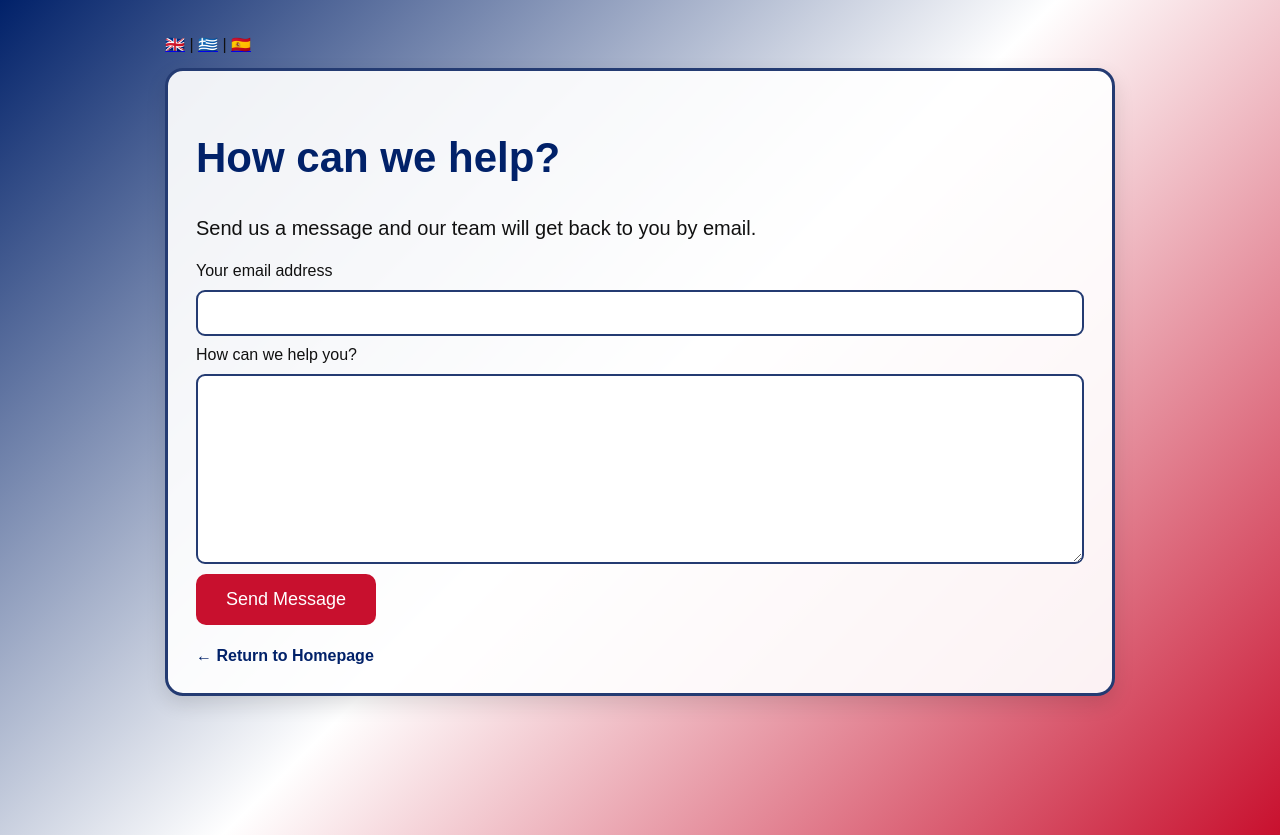
After one commit to EnglishwithMike/english-teacher-website, a Flask app: page /customer-support in a window 1280 px wide. The commit adds this page. Run offline with Flask 3, Linux system fonts and the light colour scheme.

Commit message:
Add customer support and dashboard navigation

```diff
--- a/app.py
+++ b/app.py
@@ -2547,6 +2547,219 @@ def teacher_qualification_content():
         return "Qualification file not found.", 404
 
 
+SUPPORT_TRANSLATIONS = {
+    "en": {
+        "page_title": "Customer Support",
+        "heading": "How can we help?",
+        "intro": "Send us a message and our team will get back to you by email.",
+        "email": "Your email address",
+        "message": "How can we help you?",
+        "send": "Send Message",
+        "home": "Return to Homepage",
+        "success": "Thank you. Your message has been sent to our team.",
+        "error": "Please enter a valid email address and a message.",
+    },
+    "es": {
+        "page_title": "Atención al cliente",
+        "heading": "¿Cómo podemos ayudarte?",
+        "intro": "Envíanos un mensaje y nuestro equipo te responderá por correo electrónico.",
+        "email": "Tu correo electrónico",
+        "message": "¿Cómo podemos ayudarte?",
+        "send": "Enviar mensaje",
+        "home": "Volver a la página principal",
+        "success": "Gracias. Tu mensaje ha sido enviado a nuestro equipo.",
+        "error": "Introduce un correo electrónico válido y un mensaje.",
+    },
+    "el": {
+        "page_title": "Υποστήριξη πελατών",
+        "heading": "Πώς μπορούμε να βοηθήσουμε;",
+        "intro": "Στείλε μας ένα μήνυμα και η ομάδα μας θα σου απαντήσει μέσω email.",
+        "email": "Η διεύθυνση email σου",
+        "message": "Πώς μπορούμε να σε βοηθήσουμε;",
+        "send": "Αποστολή μηνύματος",
+        "home": "Επιστροφή στην αρχική σελίδα",
+        "success": "Ευχαριστούμε. Το μήνυμά σου στάλθηκε στην ομάδα μας.",
+        "error": "Συμπλήρωσε ένα έγκυρο email και ένα μήνυμα.",
+    },
+}
+
+
+def ensure_customer_support_table():
+    conn = sqlite3.connect("customer_support.db")
+    cursor = conn.cursor()
+    cursor.execute("""
+        CREATE TABLE IF NOT EXISTS customer_messages (
+            id INTEGER PRIMARY KEY AUTOINCREMENT,
+            email TEXT NOT NULL,
+            message TEXT NOT NULL,
+            admin_reply TEXT,
+            status TEXT NOT NULL DEFAULT 'unread',
+            created_at TIMESTAMP DEFAULT CURRENT_TIMESTAMP,
+            replied_at TIMESTAMP
+        )
+    """)
+    conn.commit()
+    conn.close()
+
+
+@app.route("/customer-support", methods=["GET", "POST"])
+def customer_support():
+    lang = request.values.get("lang", "en")
+    if lang not in SUPPORT_TRANSLATIONS:
+        lang = "en"
+
+    support_t = SUPPORT_TRANSLATIONS[lang]
+    error = None
+    success_message = None
+    submitted_email = ""
+    submitted_message = ""
+
+    if request.method == "POST":
+        submitted_email = request.form.get("email", "").strip().lower()
+        submitted_message = request.form.get("message", "").strip()
+
+        email_is_valid = (
+            "@" in submitted_email
+            and "." in submitted_email.rsplit("@", 1)[-1]
+            and len(submitted_email) <= 254
+        )
+
+        if not email_is_valid or not submitted_message:
+            error = support_t["error"]
+        elif len(submitted_message) > 5000:
+            error = support_t["error"]
+        else:
+            ensure_customer_support_table()
+            conn = sqlite3.connect("customer_support.db")
+            cursor = conn.cursor()
+            cursor.execute("""
+                INSERT INTO customer_messages (email, message)
+                VALUES (?, ?)
+            """, (submitted_email, submitted_message))
+            conn.commit()
+            conn.close()
+
+            try:
+                if OWNER_EMAIL:
+                    send_email(
+                        OWNER_EMAIL,
+                        "New LearningXY Customer Support Message",
+                        f"""A new customer support message was received.
+
+Customer email: {submitted_email}
+
+Message:
+{submitted_message}
+
+Sign in to the LearningXY admin dashboard to reply.
+"""
+                    )
+            except Exception:
+                pass
+
+            success_message = support_t["success"]
+            submitted_email = ""
+            submitted_message = ""
+
+    return render_template(
+        "customer_support.html",
+        lang=lang,
+        support_t=support_t,
+        error=error,
+        success_message=success_message,
+        submitted_email=submitted_email,
+        submitted_message=submitted_message,
+    )
+
+
+@app.route("/admin/customer-messages")
+@admin_required
+def admin_customer_messages():
+    ensure_customer_support_table()
+
+    if "admin_csrf_token" not in session:
+        session["admin_csrf_token"] = uuid.uuid4().hex
+
+    conn = sqlite3.connect("customer_support.db")
+    conn.row_factory = sqlite3.Row
+    cursor = conn.cursor()
+    messages = cursor.execute("""
+        SELECT id, email, message, admin_reply, status,
+               created_at, replied_at
+        FROM customer_messages
+        ORDER BY created_at DESC, id DESC
+    """).fetchall()
+    conn.close()
+
+    return render_template(
+        "admin_customer_messages.html",
+        messages=messages,
+        csrf_token=session["admin_csrf_token"],
+        result=request.args.get("result"),
+    )
+
+
+@app.route("/admin/customer-messages/<int:message_id>/reply", methods=["POST"])
+@admin_required
+def admin_reply_customer_message(message_id):
+    submitted_token = request.form.get("csrf_token", "")
+    saved_token = session.get("admin_csrf_token", "")
+
+    if not saved_token or submitted_token != saved_token:
+        return "Invalid security token.", 403
+
+    reply_text = request.form.get("reply", "").strip()
+    if not reply_text or len(reply_text) > 5000:
+        return redirect("/admin/customer-messages?result=invalid")
+
+    ensure_customer_support_table()
+    conn = sqlite3.connect("customer_support.db")
+    conn.row_factory = sqlite3.Row
+    cursor = conn.cursor()
+    customer_message = cursor.execute("""
+        SELECT id, email, message
+        FROM customer_messages
+        WHERE id = ?
+    """, (message_id,)).fetchone()
+
+    if not customer_message:
+        conn.close()
+        return "Customer message not found.", 404
+
+    email_sent = False
+    try:
+        email_sent = bool(send_email(
+            customer_message["email"],
+            "Reply from LearningXY Customer Support",
+            f"""Hello,
+
+Thank you for contacting LearningXY.
+
+{reply_text}
+
+Kind regards,
+LearningXY Customer Support
+"""
+        ))
+    except Exception:
+        email_sent = False
+
+    if not email_sent:
+        conn.close()
+        return redirect("/admin/customer-messages?result=email-failed")
+
+    cursor.execute("""
+        UPDATE customer_messages
+        SET admin_reply = ?, status = 'replied',
+            replied_at = CURRENT_TIMESTAMP
+        WHERE id = ?
+    """, (reply_text, message_id))
+    conn.commit()
+    conn.close()
+
+    return redirect("/admin/customer-messages?result=replied")
+
+
 @app.route("/success-preview")
 def success_preview():
     return render_template(
--- a/static/style.css
+++ b/static/style.css
@@ -1920,3 +1920,210 @@ button:hover {
     white-space: pre-line;
     line-height: 1.6;
 }
+
+
+.homepage-teacher-login {
+    position: absolute;
+    top: 24px;
+    left: 24px;
+    z-index: 100;
+    display: inline-flex;
+    align-items: center;
+    gap: 9px;
+    padding: 12px 18px;
+    background: white;
+    color: #243b72;
+    border: 3px solid #243b72;
+    border-radius: 12px;
+    text-decoration: none;
+    font-weight: 700;
+    box-shadow: 0 5px 14px rgba(0, 0, 0, 0.18);
+}
+
+.homepage-teacher-login:hover {
+    background: #f2f5ff;
+    color: #c8102e;
+    border-color: #c8102e;
+}
+
+@media (max-width: 700px) {
+    .homepage-teacher-login {
+        top: 15px;
+        left: 15px;
+        padding: 10px 13px;
+        font-size: 14px;
+    }
+}
+
+
+.teacher-dashboard-actions {
+    display: flex;
+    align-items: center;
+    gap: 12px;
+}
+
+.teacher-homepage-button {
+    display: inline-flex;
+    align-items: center;
+    justify-content: center;
+    padding: 11px 17px;
+    background: white !important;
+    color: #243b72 !important;
+    border: 3px solid #243b72;
+    border-radius: 10px;
+    text-decoration: none;
+    font-weight: 700;
+    box-sizing: border-box;
+}
+
+.teacher-homepage-button:hover {
+    background: #f2f5ff !important;
+}
+
+.teacher-logout-button {
+    display: inline-flex;
+    align-items: center;
+    justify-content: center;
+}
+
+@media (max-width: 650px) {
+    .teacher-dashboard-actions {
+        flex-wrap: wrap;
+        justify-content: flex-end;
+    }
+}
+
+
+/* Customer support feature */
+.homepage-customer-support {
+    position: fixed;
+    left: 22px;
+    bottom: 22px;
+    z-index: 120;
+    display: inline-flex;
+    align-items: center;
+    justify-content: center;
+    padding: 12px 18px;
+    background: #fff;
+    color: #243b72;
+    border: 3px solid #243b72;
+    border-radius: 12px;
+    box-shadow: 0 5px 14px rgba(0, 0, 0, .18);
+    text-decoration: none;
+    font-weight: 700;
+}
+
+.homepage-customer-support:hover {
+    background: #f0f4ff;
+}
+
+.customer-support-page,
+.admin-messages-page {
+    width: min(950px, calc(100% - 30px));
+    margin: 35px auto;
+}
+
+.support-language-switcher {
+    margin-bottom: 14px;
+}
+
+.customer-support-panel,
+.customer-message-card,
+.customer-message-empty {
+    background: rgba(255, 255, 255, .92);
+    border: 3px solid #243b72;
+    border-radius: 18px;
+    padding: 28px;
+    box-sizing: border-box;
+    box-shadow: 0 8px 20px rgba(0, 0, 0, .12);
+}
+
+.customer-support-form,
+.admin-reply-form {
+    display: flex;
+    flex-direction: column;
+    gap: 10px;
+    margin: 22px 0;
+}
+
+.customer-support-form input,
+.customer-support-form textarea,
+.admin-reply-form textarea {
+    width: 100%;
+    padding: 12px;
+    border: 2px solid #243b72;
+    border-radius: 9px;
+    box-sizing: border-box;
+    font: inherit;
+}
+
+.customer-support-form button,
+.admin-reply-form button {
+    align-self: flex-start;
+}
+
+.admin-customer-messages-button {
+    display: inline-flex;
+    align-items: center;
+    justify-content: center;
+    padding: 12px 18px;
+    background: #fff;
+    color: #243b72;
+    border: 3px solid #243b72;
+    border-radius: 10px;
+    text-decoration: none;
+    font-weight: 700;
+}
+
+.customer-message-list {
+    display: grid;
+    gap: 22px;
+    margin-top: 25px;
+}
+
+.customer-message-heading {
+    display: flex;
+    justify-content: space-between;
+    align-items: flex-start;
+    gap: 15px;
+}
+
+.customer-message-heading h2,
+.customer-message-heading p {
+    margin-top: 0;
+}
+
+.support-status {
+    padding: 7px 12px;
+    border-radius: 999px;
+    background: #e8ecf8;
+    color: #243b72;
+    font-weight: 700;
+}
+
+.customer-message-text,
+.previous-support-reply {
+    margin: 16px 0;
+    padding: 16px;
+    border-radius: 10px;
+    background: #f4f6fb;
+    white-space: pre-wrap;
+    overflow-wrap: anywhere;
+}
+
+.previous-support-reply {
+    border-left: 5px solid #1e7e34;
+}
+
+@media (max-width: 760px) {
+    .homepage-customer-support {
+        left: 12px;
+        bottom: 12px;
+        padding: 10px 13px;
+        font-size: 14px;
+    }
+
+    .customer-message-heading {
+        flex-direction: column;
+    }
+}
--- a/templates/admin_dashboard.html
+++ b/templates/admin_dashboard.html
@@ -42,6 +42,11 @@
                     </form>
                 {% endif %}
             </div>
+
+            <a class="admin-customer-messages-button"
+               href="/admin/customer-messages">
+                Customer Messages
+            </a>
 
             <a class="admin-logout-button" href="/admin/logout">
                 Log Out
--- /dev/null
+++ b/templates/customer_support.html
@@ -0,0 +1,49 @@
+<!DOCTYPE html>
+<html lang="{{ lang }}">
+<head>
+    <title>{{ support_t.page_title }} | LearningXY</title>
+    <meta name="viewport" content="width=device-width, initial-scale=1.0">
+    <link rel="icon" type="image/svg+xml" href="/static/favicon.svg">
+    <link rel="stylesheet" href="/static/style.css">
+</head>
+<body>
+<main class="customer-support-page">
+    <div class="support-language-switcher">
+        <a href="/customer-support?lang=en">🇬🇧</a> |
+        <a href="/customer-support?lang=el">🇬🇷</a> |
+        <a href="/customer-support?lang=es">🇪🇸</a>
+    </div>
+
+    <section class="customer-support-panel">
+        <h1>{{ support_t.heading }}</h1>
+        <p>{{ support_t.intro }}</p>
+
+        {% if error %}
+            <div class="application-error">{{ error }}</div>
+        {% endif %}
+
+        {% if success_message %}
+            <div class="teacher-update-success">{{ success_message }}</div>
+        {% endif %}
+
+        <form method="POST" class="customer-support-form">
+            <input type="hidden" name="lang" value="{{ lang }}">
+
+            <label for="support_email">{{ support_t.email }}</label>
+            <input id="support_email" name="email" type="email"
+                   maxlength="254" value="{{ submitted_email }}" required>
+
+            <label for="support_message">{{ support_t.message }}</label>
+            <textarea id="support_message" name="message" rows="9"
+                      maxlength="5000" required>{{ submitted_message }}</textarea>
+
+            <button type="submit">{{ support_t.send }}</button>
+        </form>
+
+        <a class="teacher-back-link" href="/?lang={{ lang }}">
+            ← {{ support_t.home }}
+        </a>
+    </section>
+</main>
+</body>
+</html>
```
Also changed, not shown: templates/admin_customer_messages.html (added, +76 -0 lines), templates/index.html (+24 -0 lines), templates/teacher_dashboard.html (+9 -1 lines), 1 other file.
